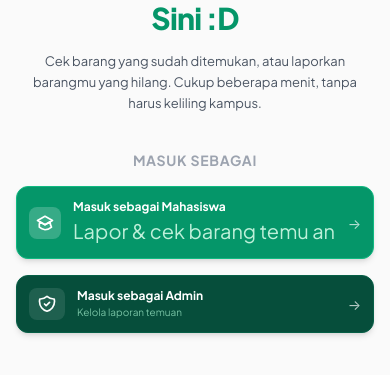
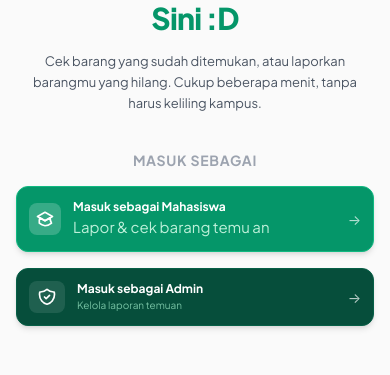
Before and after one commit to AdilKh69/PROJECT-UAS_BK, a Laravel app: page / in a window 390 px wide. Shown: the part 207-582 px from the top of the page. Run offline with Laravel 12, Linux system fonts and the light colour scheme; style sheets or scripts are compiled from the project's sources.

Commit message:
ganti pixel unsil

```diff
--- a/resources/views/landing.blade.php
+++ b/resources/views/landing.blade.php
@@ -53,7 +53,7 @@
 
                                 <div>
                                     <div class="font-bold text-xs sm:text-base leading-tight">Masuk sebagai Mahasiswa</div>
-                                    <div class="text-[20px] sm:text-xs text-emerald-100/90 mt-0.5">Lapor & cek barang temu an</div>
+                                    <div class="text-[15px] sm:text-xs text-emerald-100/90 mt-0.5">Lapor & cek barang temu an</div>
                                 </div>
                             </div>
                             <span class="text-sm sm:text-xl opacity-70 group-hover:translate-x-1 group-hover:opacity-100 transition-all ml-2">→</span>
```
